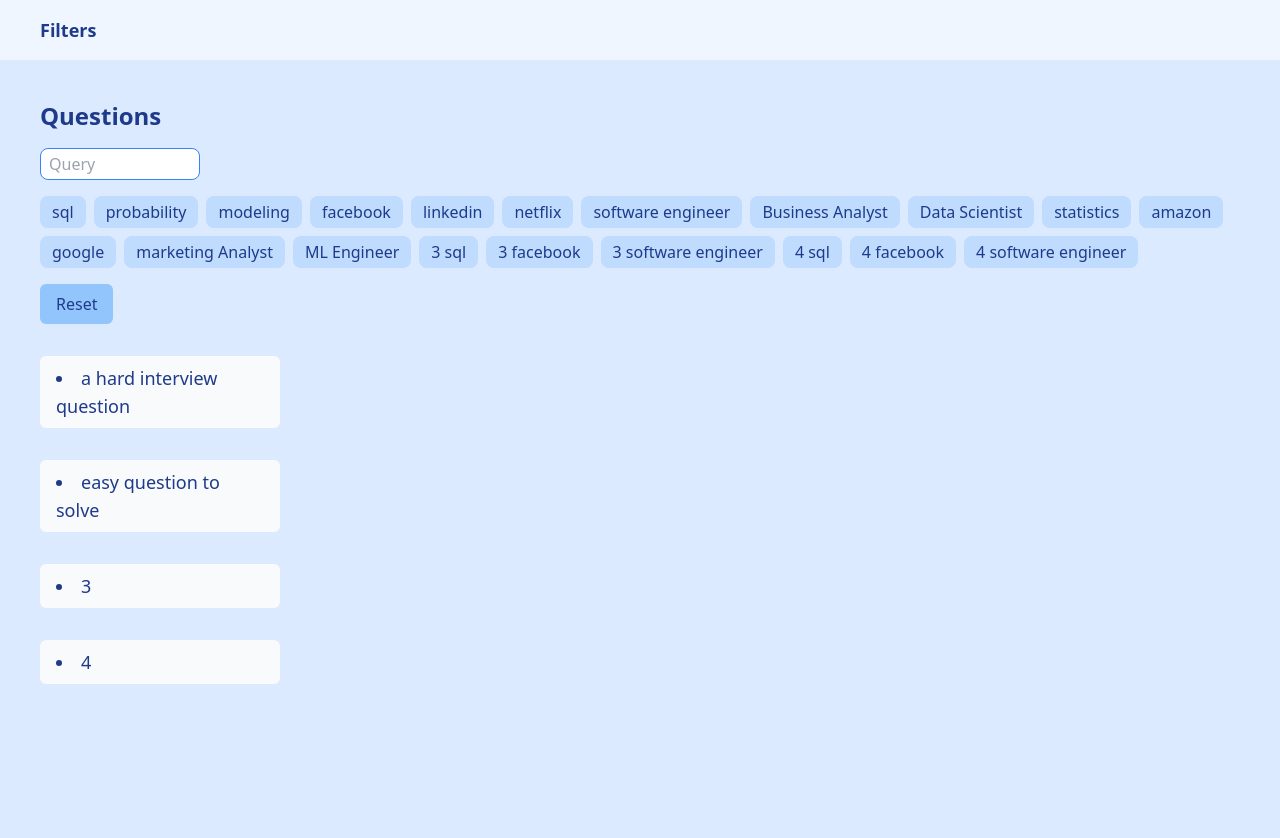
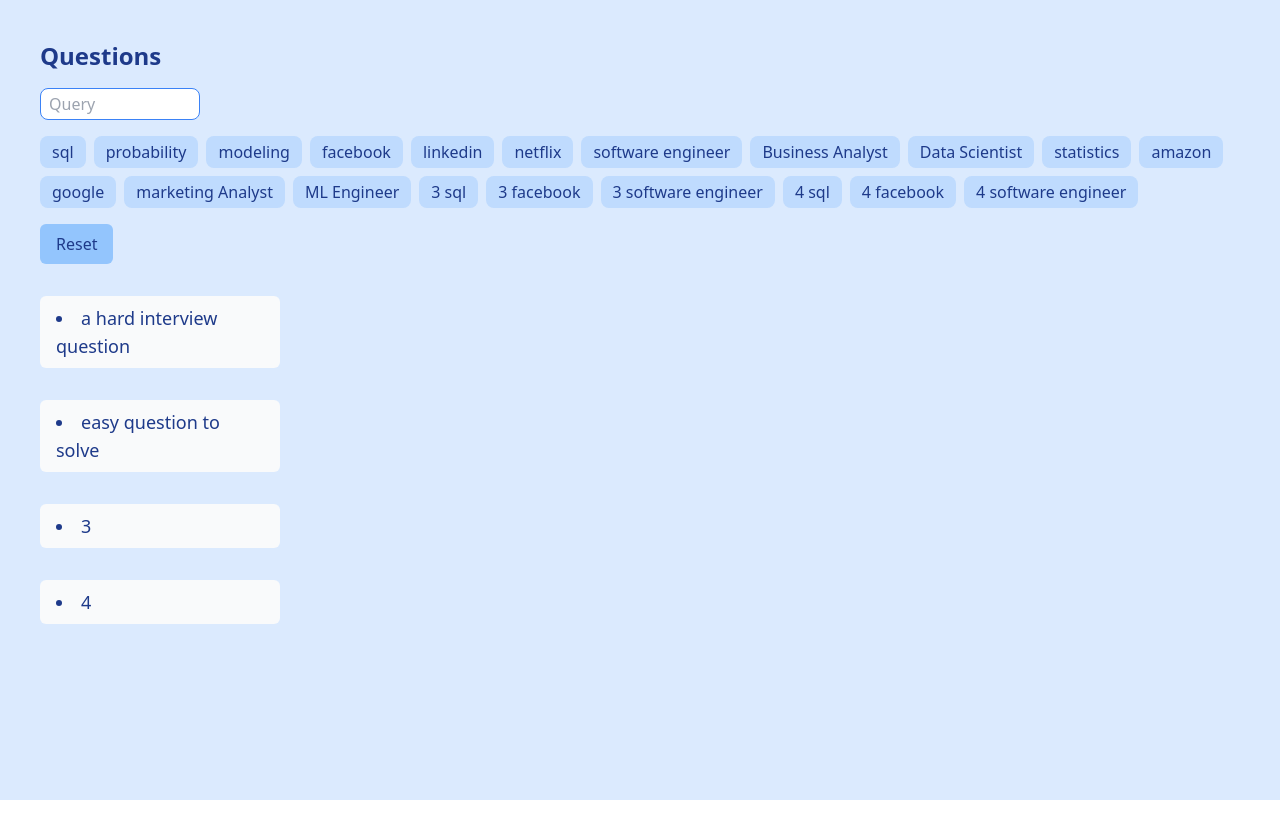
Before and after one commit to ElVent0/test-1, a React (Create React App) app: page / in a window 1280 px wide. Shown: the top 838 px of the page. After the commit the page ends 800 px from the top, so only its background shows below. Built offline with nearby package versions, Linux system fonts and the light colour scheme.

Commit message:
Renaming

```diff
--- a/src/components/App.js
+++ b/src/components/App.jsx
@@ -1,13 +1,10 @@
-import Container from "./Container.jsx";
 import Filter from "./Filter.jsx";
 import { Routes, Route } from "react-router-dom";
 
 const App = () => {
   return (
     <Routes>
-      <Route path="/" element={<Container />}>
-        <Route index element={<Filter />} />
-      </Route>
+      <Route index element={<Filter />} />
     </Routes>
   );
 };
--- a/src/components/Container.jsx
+++ /dev/null
@@ -1,13 +0,0 @@
-import { Outlet } from "react-router-dom";
-import Header from "./Header.jsx";
-
-const Container = () => {
-  return (
-    <div>
-      <Header />
-      <Outlet />
-    </div>
-  );
-};
-
-export default Container;
--- a/src/components/Filter.jsx
+++ b/src/components/Filter.jsx
@@ -1,5 +1,5 @@
 import { useState, useEffect } from "react";
-import data from "../api/data.json";
+import data from "../data/data.json";
 import { useSearchParams } from "react-router-dom";
 import { isInParams } from "../utils/index.js";
 import useGetParams from "../hooks/useGetParams";
```
Also changed, not shown: src/data/data.json (renamed from src/api/data.json).
